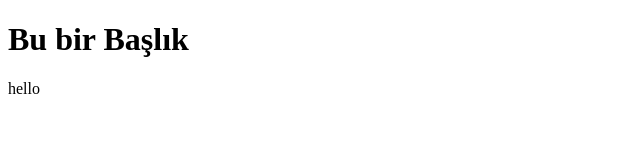
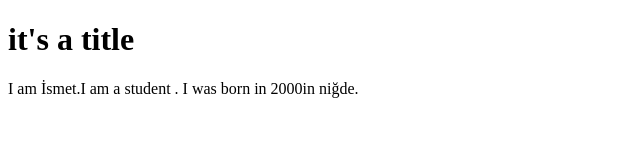
Before and after one commit to SONGUR/ismetsongur.github.io, a plain HTML site: page index.html in a window 1280 px wide. Shown: the whole page, without its empty margins (0-640 px from the left). Drawn offline with Linux system fonts and the light colour scheme.

Commit message:
Update index.html

```diff
--- a/index.html
+++ b/index.html
@@ -1,11 +1,10 @@
-
 <!DOCTYPE html>
 <html>
 <head>
-<title>Ben tarayıcıda görünen başlık metniyim :)</title>
+<title>hello  I am ismet</title>
 </head>
 <body>
-<h1>Bu bir Başlık</h1>
-<p>hello</p>
+<h1>it's a title</h1>
+<p>I am İsmet.I am a student . I was born in 2000in niğde. </p>
 </body>
 </html>
```
